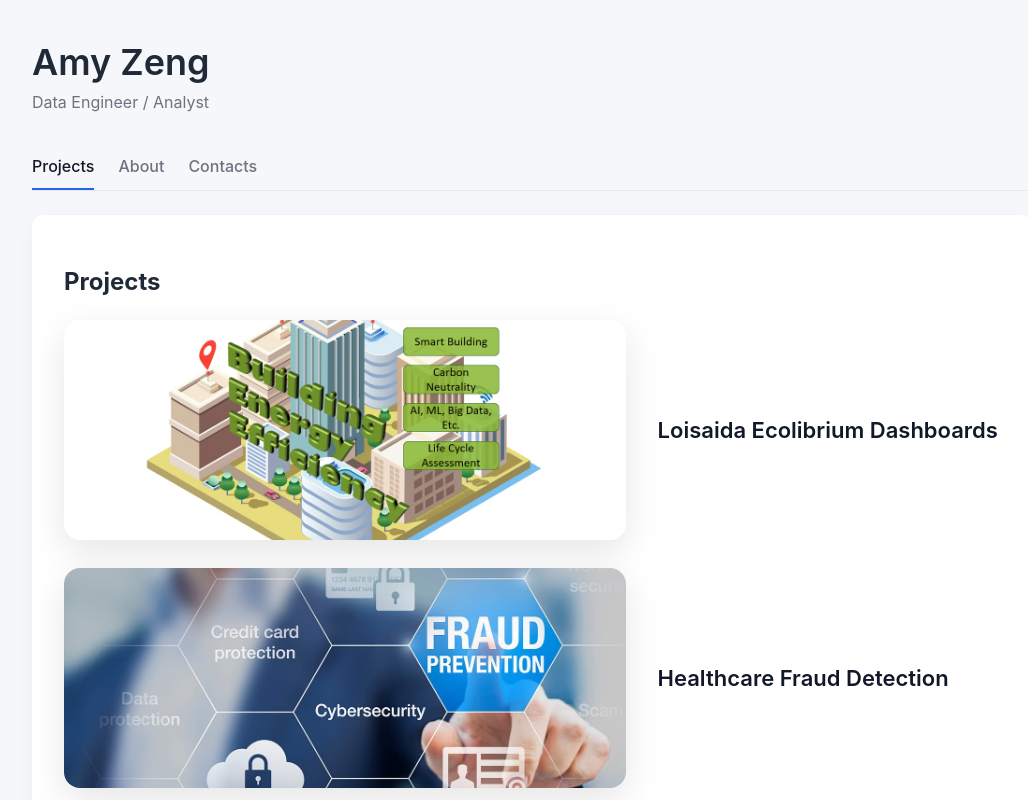
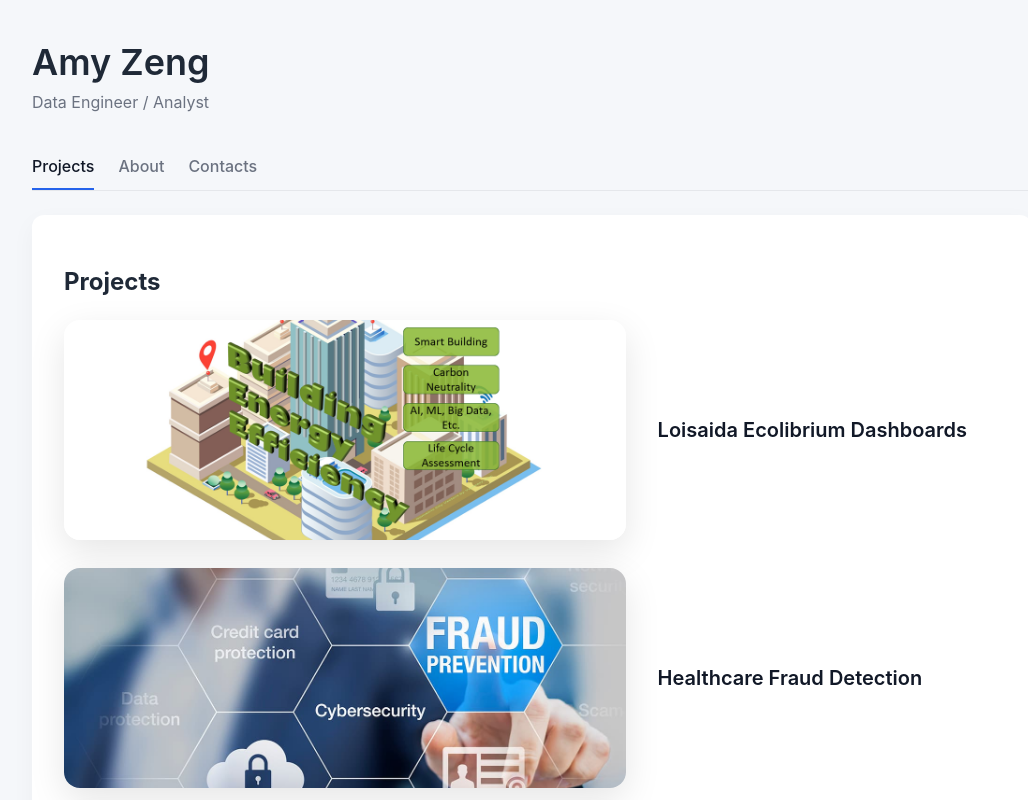
Before and after one commit to AmyZeng2021/profile, a plain HTML site: page index.html in a window 1280 px wide. Shown: the top 800 px of the page, without its empty margins (108-1136 px from the left). Drawn offline with Linux system fonts and the light colour scheme.

Commit message:
Update index.html

```diff
--- a/index.html
+++ b/index.html
@@ -119,11 +119,12 @@
 
     /* Project name */
     .project-name {
-      font-size: 22px;
-      font-weight: 600;
-      color: #111827;
-      position: relative;
-    }
+  flex: 0 0 40%;          /* 剩余 40% */
+  font-size: 20px;        /* 稍微放大，和大图平衡 */
+  font-weight: 600;
+  color: #111827;
+  position: relative;
+}
 
     /* Tooltip for text hover */
     .project-tooltip-text {
```
